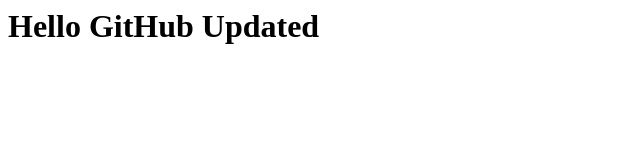
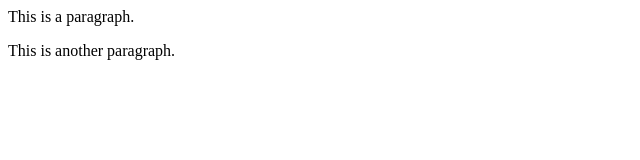
Before and after one commit to gayathiri432/GitDemo, a plain HTML site: page index.html in a window 1280 px wide. Shown: the whole page, without its empty margins (0-640 px from the left). Drawn offline with Linux system fonts and the light colour scheme.

Commit message:
index.html modified

```diff
--- a/index.html
+++ b/index.html
@@ -1 +1,2 @@
-<h1>Hello GitHub Updated</h1>
+<p>This is a paragraph.</p>
+<p>This is another paragraph.</p>
```
Also changed, not shown: Data.html (deleted, +0 -9 lines), image.html (deleted, +0 -2 lines).
